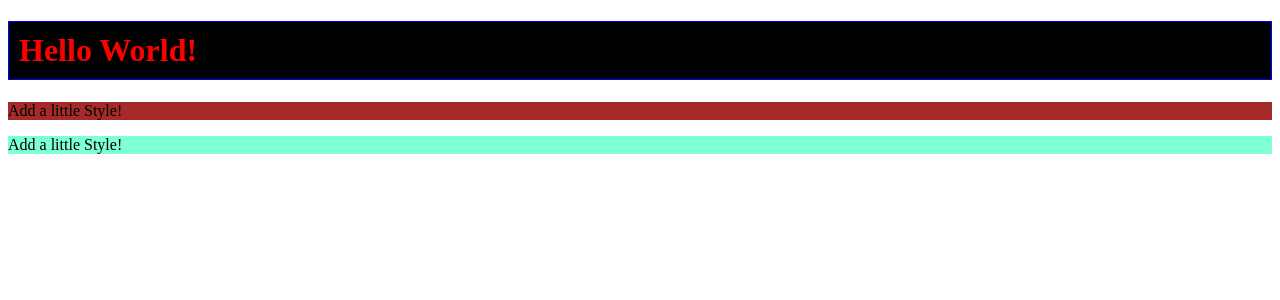
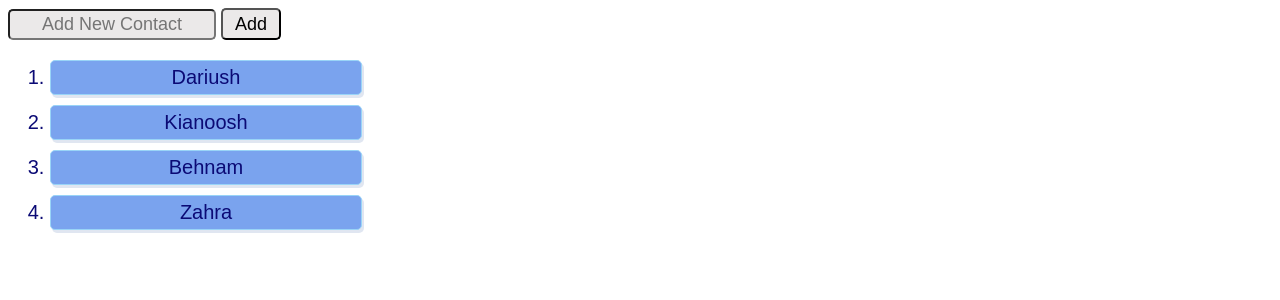
Before and after one commit to DariushStony/FrontEnd-Trains, a React (Create React App) app in the folder React_Redux/react-app-test/: page / in a window 1280 px wide. Shown: the top 300 px of the page. Built offline with nearby package versions, Linux system fonts and the light colour scheme.

Commit message:
Contact Manager 1

```diff
--- a/React_Redux/react-app-test/src/index.js
+++ b/React_Redux/react-app-test/src/index.js
@@ -1,29 +1,74 @@
 import React from "react";
 import ReactDOM from "react-dom";
-import App from "./App";
-import  './ss.css';
+import './style.css';
 
-class MyStyle extends React.Component {
+class AddPersonForm extends React.Component {
+    constructor(props) {
+        super(props);
+
+        this.handleSubmit = this.handleSubmit.bind(this);
+        this.handleChange = this.handleChange.bind(this);
+
+        this.state = {
+            perosn: ""
+        };
+    }
+
+    handleSubmit(event) {
+        event.preventDefault();
+    }
+
+    handleChange(event) {
+        let person = event.target.value;
+        this.setState({
+            person: person
+        });
+    }
 
     render() {
-        const myStyle = {
-            color: "red",
-            backgroundColor: "black",
-            padding: "10px",
-            border: "1px solid blue"
-        };
+        return (
+            <form onSubmit={this.handleSubmit}>
+                <input type="text" placeholder="Add New Contact"
+                    onChange={this.handleChange} />
+                <button type="submit">Add</button>
+            </form>
+        );
+    }
+}
+
+class Person extends React.Component {
+    constructor(props) {
+        super(props);
+    }
+
+    render() {
+        const arr = this.props.data;
+        const listItems = arr.map((val, index) => {
+            return <li key={index}>{val}</li>;
+        });
+        return (
+            <ul>{listItems}</ul>
+        );
+    }
+}
+
+class ContactManager extends React.Component {
+    constructor(props) {
+        super(props);
+    }
+
+    render() {
+        let contacts = ["Dariush", "Kianoosh", "Behnam", "Zahra"];
         return (
             <div>
-                <h1 style={myStyle}>Hello World!</h1>
-                <p id="p1">Add a little Style!</p>
-                <p className="test">Add a little Style!</p>
+                <AddPersonForm />
+                <Person data={contacts} />
             </div>
         );
     }
-
 }
 
 ReactDOM.render(
-    <MyStyle />,
+    <ContactManager />,
     document.getElementById("root")
 );
--- a/React_Redux/react-app-test/src/ss.css
+++ /dev/null
@@ -1,9 +0,0 @@
-.test
-{
-    background-color: aquamarine;
-}
-
-#p1
-{
-    background-color: brown;
-}
--- /dev/null
+++ b/React_Redux/react-app-test/src/style.css
@@ -0,0 +1,53 @@
+button
+{
+    margin-left: 5px;
+    border-radius: 5px;
+    color: black;
+    background-color: rgb(235, 233, 233);
+    outline: none;
+    width: 60px;
+    height: 32px;
+    font-family: Arial, Helvetica, sans-serif;
+    font-size: 18px;
+
+    transition: 0.2s all;
+}
+
+button:hover{
+    width: 75px;
+}
+
+input[type="text"]
+{
+    border-radius: 5px;
+    color: black;
+    background-color: rgb(235, 233, 233);
+    outline: none;
+    width: 200px;
+    height: 25px;
+    text-align: center;
+    font-size: 18px;
+    font-family: Arial, Helvetica, sans-serif;
+}
+
+ul
+{
+    list-style: decimal;
+    font-family: Arial, Helvetica, sans-serif;
+    font-size: 20px;
+}
+
+ul li
+{
+    padding: 5px;
+    margin: 2px;
+    margin-bottom: 10px;
+    border: 1px solid rgb(153, 212, 247);
+    text-align: center;
+    width: 300px;
+    border-radius: 5px;
+    background-color: rgb(122, 163, 238);
+    box-shadow: 2px 3px rgb(224, 230, 241);
+
+    color:rgb(11, 10, 117)
+}
```
Also changed, not shown: React_Redux/react-app-test/public/index.html (+7 -4 lines), 2 other files (tests, documents, lock files or other folders).
